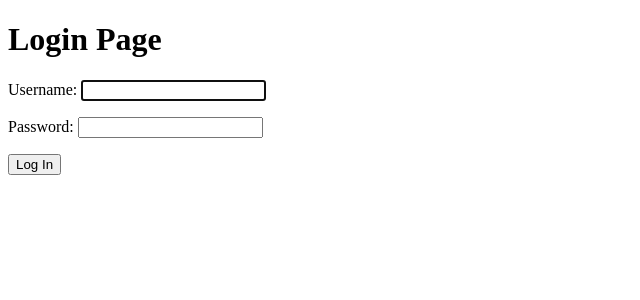
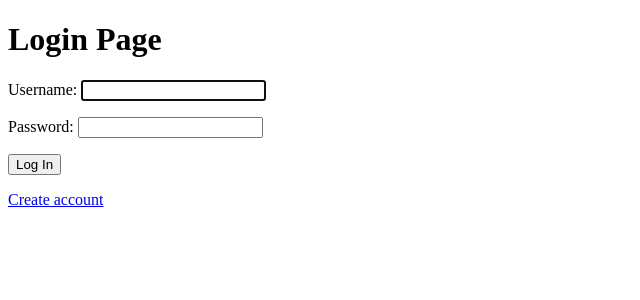
Before and after one commit to tdow90/Job-Tracker, a Django app: page /accounts/login/ in a window 1280 px wide. Shown: the top 300 px of the page, without its empty margins (0-640 px from the left). Run offline with Django 5.2, Linux system fonts and the light colour scheme.

Commit message:
Finishing the login, register user urls and views

```diff
--- a/JobTracker/templates/registration/login.html
+++ b/JobTracker/templates/registration/login.html
@@ -12,5 +12,9 @@
         {{ form.as_p }}
         <button type="submit">Log In</button>
     </form>
+
+ <p> <a href="{% url 'register' %}">Create account</a></p>
+
+
 </body>
 </html>
```
